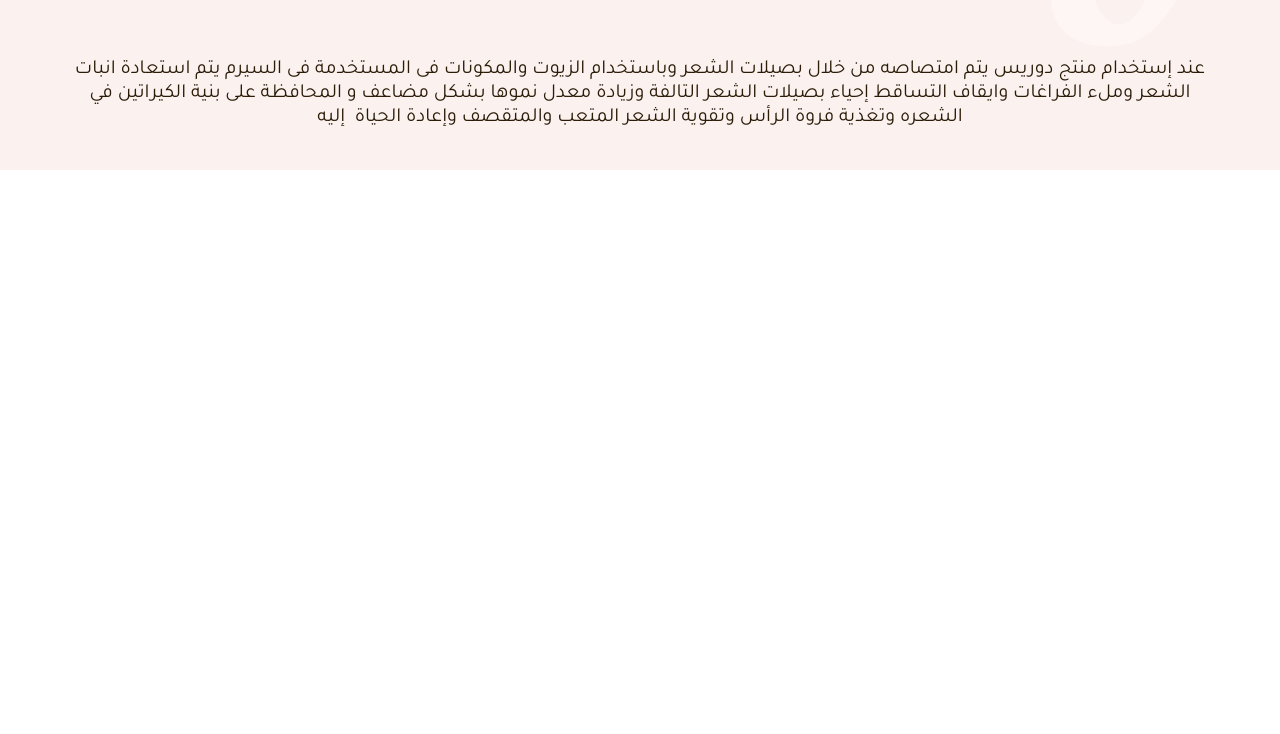
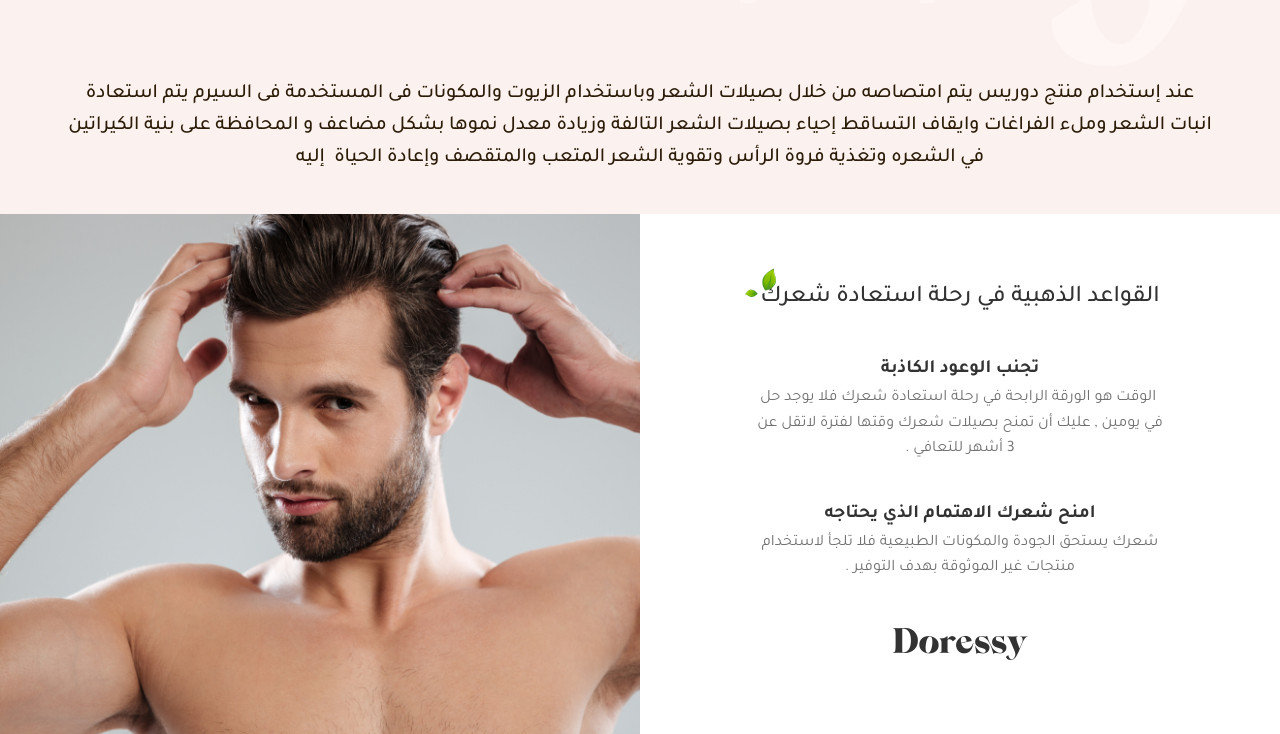
Before and after one commit to MohammedAtallahhh/hair-landing-page, a plain HTML site: page index.html in a window 1280 px wide. Shown: the part 1991-2725 px from the top of the page. Before the commit the page ends 2161 px from the top, so only its background shows below. Drawn offline with Linux system fonts and the light colour scheme.

Commit message:
Added golden rules section

```diff
--- a/index.html
+++ b/index.html
@@ -170,6 +170,40 @@
             </div>
         </div>
     </section>
+
+    <section class="golden-rules">
+        <div class="golden-rules__content">
+            <div class="section__header">
+                <h3 class="title">
+                    القواعد الذهبية في رحلة استعادة شعرك
+                    <img src="/assets/images/leaf.png" alt="">
+                </h3>
+            </div>
+
+            <div class="content__item">
+                <h3>تجنب الوعود الكاذبة
+                </h3>
+
+                <p>  الوقت هو الورقة الرابحة في رحلة استعادة شعرك فلا يوجد حل
+                    في يومين , عليك أن تمنح بصيلات شعرك وقتها لفترة لاتقل عن
+                    3 أشهر للتعافي .</p>
+            </div>
+            <div class="content__item">
+                <h3>امنح شعرك الاهتمام الذي يحتاجه
+                </h3>
+
+                <p>
+                    شعرك يستحق الجودة والمكونات الطبيعية فلا تلجأ لاستخدام
+                    منتجات غير الموثوقة بهدف التوفير .</p>
+            </div>
+            <h2 class="content__logo logo">Doressy</h2>
+        </div>
+
+        <div class="golden-rules__image">
+            <img src="/assets/images/golden-rules.png" alt="man">
+        </div>
+
+    </section>
     <script src=" ./scripts/index.js"></script>
 </body>
 
--- /dev/null
+++ b/styles/golden-rules.css
@@ -0,0 +1,64 @@
+.golden-rules {
+  display: flex;
+  flex-direction: column-reverse;
+  justify-content: space-between;
+}
+.golden-rules .section__header {
+  margin-bottom: 3rem;
+}
+
+.golden-rules__content {
+  padding: 4rem;
+  flex: 1 0;
+
+  display: flex;
+  flex-direction: column;
+  align-items: center;
+  justify-content: center;
+}
+
+.content__item {
+  text-align: center;
+  margin-bottom: 4rem;
+  font-size: 1.4rem;
+}
+
+.content__item p {
+  max-width: 47ch;
+  margin-top: 0.5rem;
+  color: var(--accent-light);
+}
+
+.content__logo {
+  font-size: 2.4rem;
+}
+
+.golden-rules__image img {
+  width: 100%;
+  height: 100%;
+  object-fit: cover;
+}
+
+@media (min-width: 768px) {
+  .golden-rules {
+    flex-direction: row;
+  }
+
+  .content__logo {
+    font-size: 3.6rem;
+  }
+
+  .golden-rules__image {
+    width: 50%;
+  }
+}
+
+@media (min-width: 1200px) {
+  .golden-rules__content {
+    padding: 7rem;
+  }
+
+  .content__item {
+    font-size: 1.6rem;
+  }
+}
--- a/styles/how-it-works.css
+++ b/styles/how-it-works.css
@@ -1,6 +1,5 @@
 .how {
   padding-top: 9rem;
-  margin-bottom: 5rem;
 }
 
 .how__header {
@@ -43,6 +42,7 @@
 
 .info__desc {
   font-size: 1.6rem;
+  font-weight: 500;
   text-align: center;
   color: var(--accent-2);
 }
--- a/styles/main.css
+++ b/styles/main.css
@@ -4,13 +4,15 @@
 @import url("./hero.css");
 @import url("./product-components.css");
 @import url("./how-it-works.css");
+@import url("./golden-rules.css");
 
 .section__header {
   text-align: center;
 }
 
 .section__header .title {
-  font-size: 2.4rem;
+  font-size: 1.8rem;
+  font-weight: 500;
   margin-bottom: 1.5rem;
   position: relative;
   display: inline-block;
@@ -18,11 +20,26 @@
 
 .section__header .title img {
   position: absolute;
-  right: 85%;
-  bottom: 25%;
+  left: -1.5rem;
+  top: -2rem;
 }
 
 .section__header .desc {
-  font-size: 1.8rem;
+  font-size: 1.6rem;
   color: var(--accent-light);
 }
+
+@media (min-width: 991px) {
+  .section__header .title {
+    font-size: 2.4rem;
+  }
+
+  .section__header .desc {
+    font-size: 2rem;
+  }
+}
+
+.logo {
+  font-family: "Makuktu", sans-serif;
+  font-weight: 400;
+}
--- a/styles/reset.css
+++ b/styles/reset.css
@@ -53,6 +53,10 @@
   color: inherit;
 }
 
+p {
+  line-height: 1.6;
+}
+
 img {
   max-width: 100%;
 }
```
Also changed, not shown: assets/images/golden-rules.png (added), assets/images/why-us.png (added).
